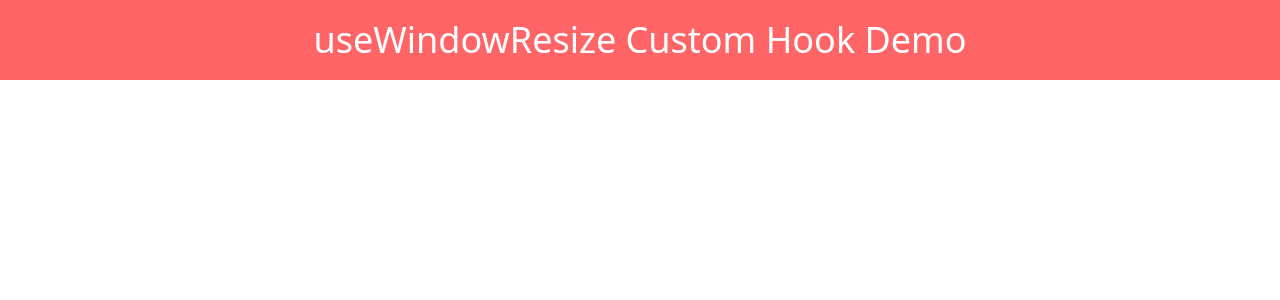
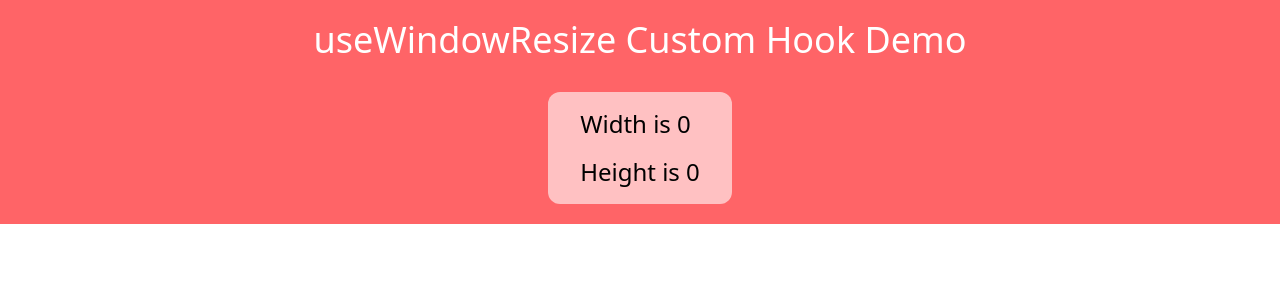
Before and after one commit to SivaKrishna6745/react-bytes, a React (Vite) app: page / in a window 1280 px wide. Shown: the top 300 px of the page. Built offline with nearby package versions, Linux system fonts and the light colour scheme.

Commit message:
- Add logic for useWindowResize custom hook - Update the test component with revised logic - Styling enhancements

```diff
--- a/src/components/use-window-resize/index.jsx
+++ b/src/components/use-window-resize/index.jsx
@@ -1,3 +1,24 @@
-const useWindowResize = () => {};
+import { useLayoutEffect, useState } from 'react';
+
+const useWindowResize = () => {
+    const [windowSize, setWindowSize] = useState({
+        width: 0,
+        height: 0,
+    });
+    useLayoutEffect(() => {
+        const handleResize = () => {
+            setWindowSize({
+                width: window.innerWidth,
+                height: window.innerHeight,
+            });
+        };
+        window.addEventListener('resize', handleResize);
+        return () => {
+            window.removeEventListener('resize', handleResize);
+        };
+    }, []);
+
+    return { windowSize };
+};
 
 export default useWindowResize;
--- a/src/components/use-window-resize/test.jsx
+++ b/src/components/use-window-resize/test.jsx
@@ -1,10 +1,15 @@
 import useWindowResize from '.';
 
 const UseWindowResizeTest = () => {
-    useWindowResize();
+    const { windowSize } = useWindowResize();
+    const { width, height } = windowSize;
     return (
         <div className="wrapper p-5 bg-red-400 flex flex-col items-center justify-center">
-            <h2 className="text-4xl text-white">useWindowResize Custom Hook Demo</h2>
+            <h2 className="text-4xl text-white mb-8">useWindowResize Custom Hook Demo</h2>
+            <div className="bg-white/60 px-8 py-4 rounded-xl text-2xl flex flex-col gap-4">
+                <p>Width is {width}</p>
+                <p>Height is {height}</p>
+            </div>
         </div>
     );
 };
```
